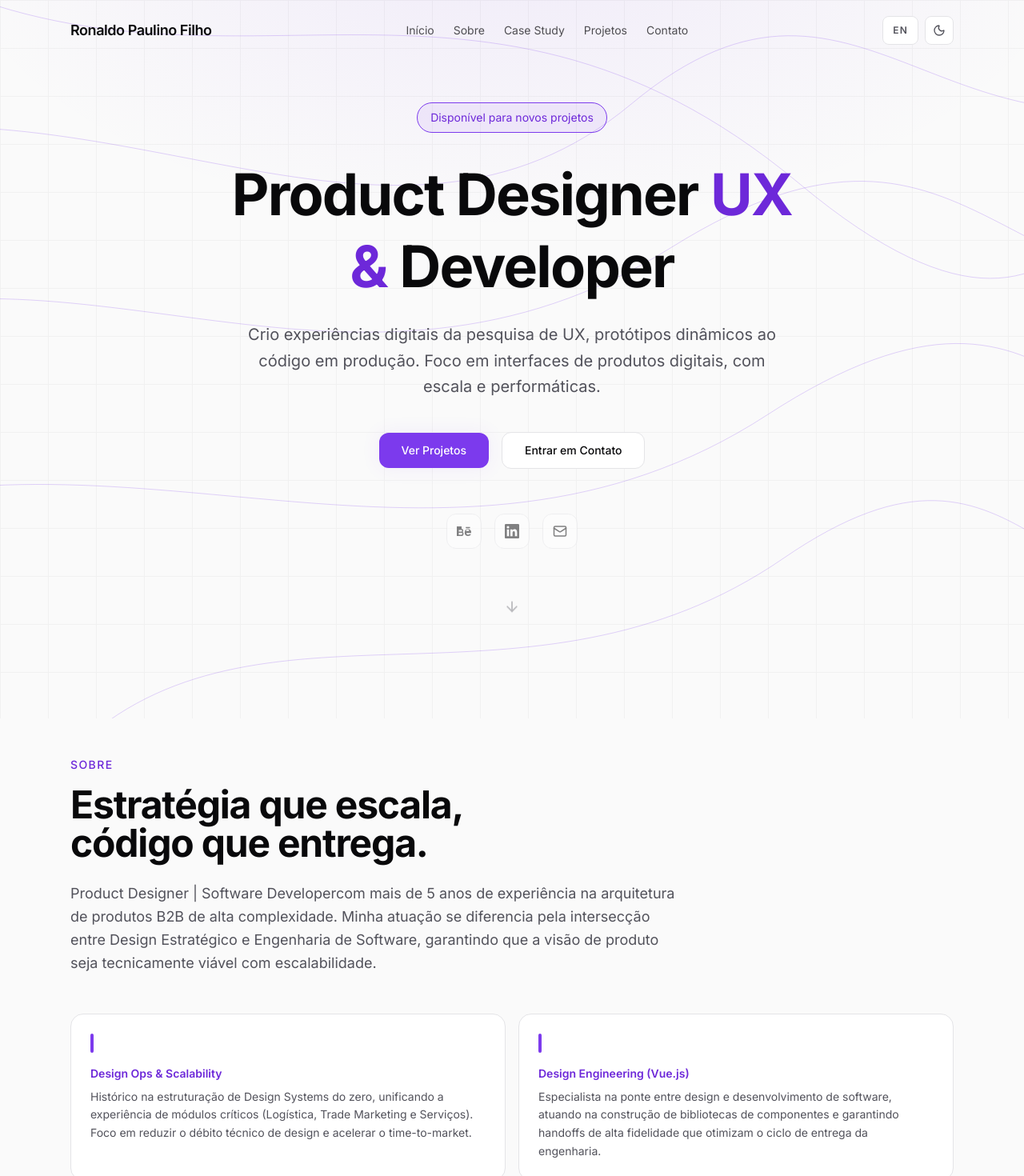
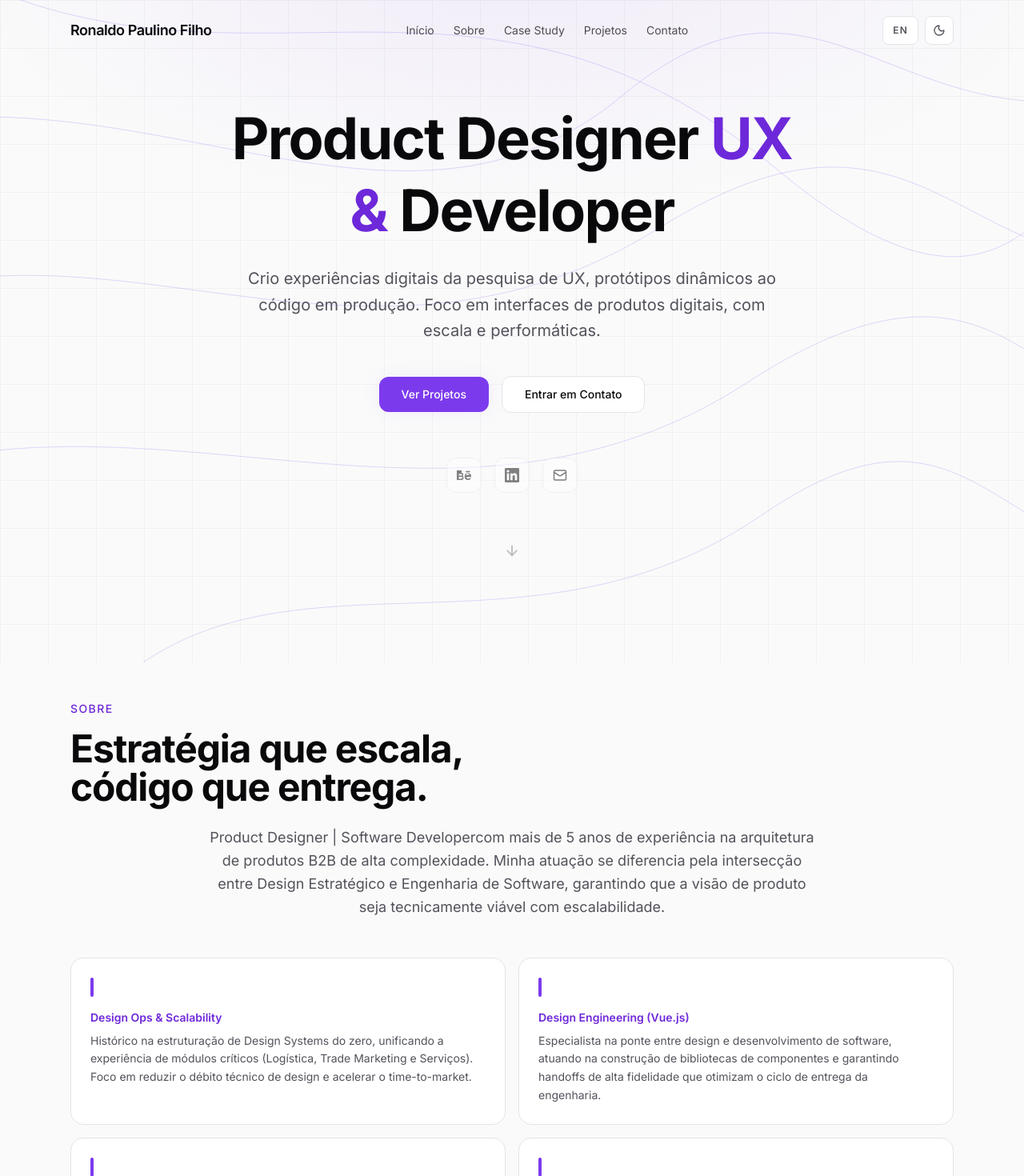
Before and after one commit to ronaldopaulinofilho/portfolio, a React (Vite) app: page / in a window 1280 px wide. Shown: the top 1470 px of the page at 80% size. Built offline with nearby package versions, Linux system fonts and the light colour scheme.

Commit message:
fix: remove hero badge pill, center about body text

```diff
--- a/src/components/sections/About.tsx
+++ b/src/components/sections/About.tsx
@@ -118,7 +118,7 @@ export function About() {
           <br />
           {t.about.heading[1]}
         </SectionHeader>
-        <p className="text-lg max-w-3xl leading-relaxed mt-6" style={{ color: 'var(--text)' }}>
+        <p className="text-lg max-w-3xl leading-relaxed mt-6 mx-auto text-center" style={{ color: 'var(--text)' }}>
           {t.about.body}
         </p>
       </motion.div>
--- a/src/components/sections/Hero.tsx
+++ b/src/components/sections/Hero.tsx
@@ -42,20 +42,8 @@ export function Hero() {
       />
 
       <div className="max-w-6xl mx-auto px-4 sm:px-6 py-24 sm:py-28 md:py-32 text-center relative">
-        <motion.div
+        <motion.h1
           {...fadeUp(0)}
-          className="inline-flex items-center gap-2 px-4 py-2 rounded-full border text-sm mb-8"
-          style={{
-            borderColor: 'var(--accent)',
-            color: 'var(--accent-light)',
-            backgroundColor: 'var(--accent-glow)',
-          }}
-        >
-          {t.hero.badge}
-        </motion.div>
-
-        <motion.h1
-          {...fadeUp(1)}
           className="text-4xl sm:text-5xl md:text-7xl font-bold tracking-tight leading-tight mb-6"
           style={{ color: 'var(--text-heading)' }}
         >
@@ -65,7 +53,7 @@ export function Hero() {
         </motion.h1>
 
         <motion.p
-          {...fadeUp(2)}
+          {...fadeUp(1)}
           className="text-base sm:text-lg md:text-xl max-w-2xl mx-auto mb-10 leading-relaxed"
           style={{ color: 'var(--text)' }}
         >
@@ -73,7 +61,7 @@ export function Hero() {
         </motion.p>
 
         <motion.div
-          {...fadeUp(3)}
+          {...fadeUp(2)}
           className="flex flex-col sm:flex-row items-center justify-center gap-3 sm:gap-4 mb-12 sm:mb-14"
         >
           <a
@@ -100,7 +88,7 @@ export function Hero() {
           </a>
         </motion.div>
 
-        <motion.div {...fadeUp(4)} className="flex items-center justify-center gap-3 sm:gap-4">
+        <motion.div {...fadeUp(3)} className="flex items-center justify-center gap-3 sm:gap-4">
           {socials.map(({ icon, href, label }) => (
             <a
               key={label}
@@ -120,7 +108,7 @@ export function Hero() {
           ))}
         </motion.div>
 
-        <motion.div {...fadeUp(5)} className="flex justify-center mt-14 sm:mt-16">
+        <motion.div {...fadeUp(4)} className="flex justify-center mt-14 sm:mt-16">
           <a href="#about" aria-label="Scroll down">
             <ArrowDown
               size={20}
```
